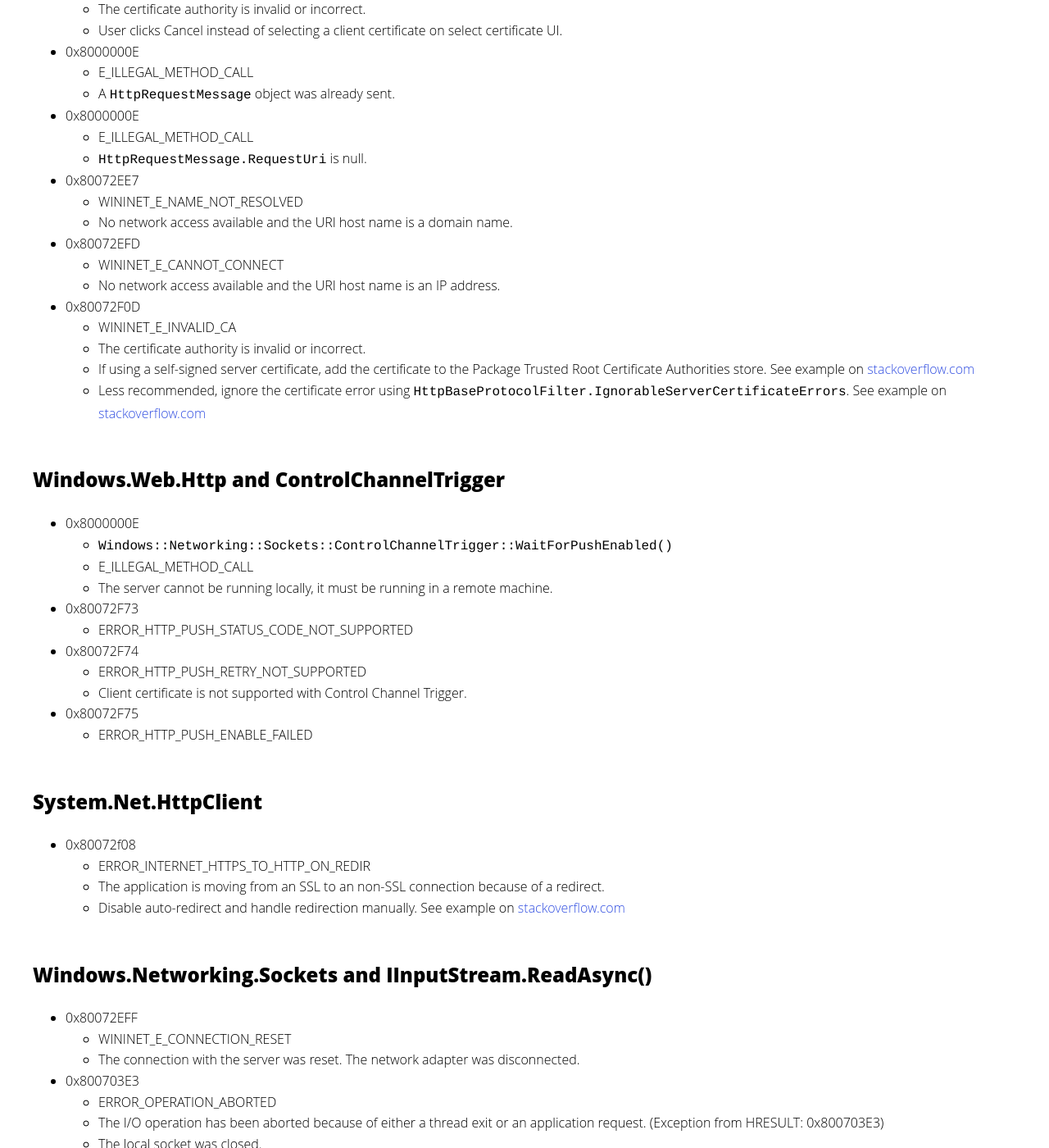
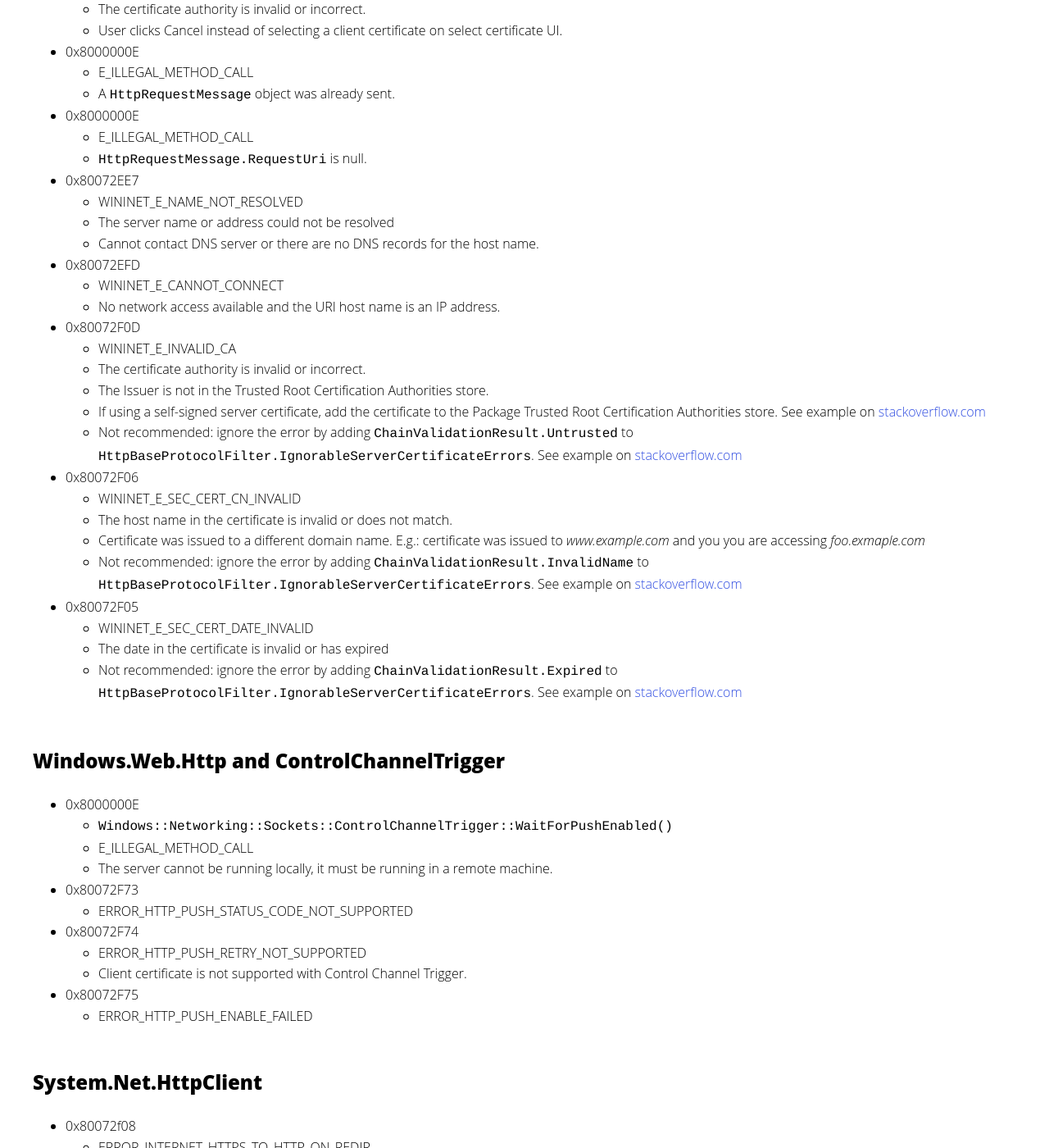
Before and after one commit to kiewic/kiewic.github.io, a Jekyll site: the page built from _posts/2015-08-16-windows-runtime-hresult-table.md, in a window 1280 px wide and 1400 px high, scrolled down 1373 px. Shown: the whole window at 82% size. Built offline with Jekyll 4.4.1, drawn with Linux system fonts in a browser that asks for light colours; comment, search, counter and statistics services are not loaded; some of the changed text lies outside the part shown.

Commit message:
Improving DNS and SSL error descriptions.

```diff
--- a/_posts/2015-08-16-windows-runtime-hresult-table.md
+++ b/_posts/2015-08-16-windows-runtime-hresult-table.md
@@ -48,15 +48,27 @@ Also applies to `Windows.Web.Http.HttpClient.SendRequestAsync()`
     * `HttpRequestMessage.RequestUri` is null.
 * 0x80072EE7
     * WININET_E_NAME_NOT_RESOLVED
-    * No network access available and the URI host name is a domain name.
+    * The server name or address could not be resolved
+    * Cannot contact DNS server or there are no DNS records for the host name.
 * 0x80072EFD
     * WININET_E_CANNOT_CONNECT
     * No network access available and the URI host name is an IP address.
 * 0x80072F0D
     * WININET_E_INVALID_CA
     * The certificate authority is invalid or incorrect.
-    * If using a self-signed server certificate, add the certificate to the Package Trusted Root Certificate Authorities store. See example on [stackoverflow.com](http://stackoverflow.com/questions/29395219/dont-know-how-to-add-ssl-certificate-on-windows-phone-8-1-portable-class-librar/29419301#29419301)
-    * Less recommended, ignore the certificate error using `HttpBaseProtocolFilter.IgnorableServerCertificateErrors`. See example on [stackoverflow.com](http://stackoverflow.com/a/23875601/27211)
+    * The Issuer is not in the Trusted Root Certification Authorities store.
+    * If using a self-signed server certificate, add the certificate to the Package Trusted Root Certification Authorities store. See example on [stackoverflow.com](http://stackoverflow.com/questions/29395219/dont-know-how-to-add-ssl-certificate-on-windows-phone-8-1-portable-class-librar/29419301#29419301)
+    * Not recommended: ignore the error by adding `ChainValidationResult.Untrusted` to `HttpBaseProtocolFilter.IgnorableServerCertificateErrors`. See example on [stackoverflow.com][ignore_cert_errors]
+* 0x80072F06
+    * WININET_E_SEC_CERT_CN_INVALID
+    * The host name in the certificate is invalid or does not match.
+    * Certificate was issued to a different domain name. E.g.: certificate was issued to *www.example.com* and you you are accessing *foo.exmaple.com*
+    * Not recommended: ignore the error by adding `ChainValidationResult.InvalidName` to `HttpBaseProtocolFilter.IgnorableServerCertificateErrors`. See example on [stackoverflow.com][ignore_cert_errors]
+* 0x80072F05
+    * WININET_E_SEC_CERT_DATE_INVALID
+    * The date in the certificate is invalid or has expired
+    * Not recommended: ignore the error by adding `ChainValidationResult.Expired` to `HttpBaseProtocolFilter.IgnorableServerCertificateErrors`. See example on [stackoverflow.com][ignore_cert_errors]
+
 
 
 ## Windows.Web.Http and ControlChannelTrigger
@@ -190,3 +202,4 @@ How to find error constants?
 
 
 [msdn_json]: https://msdn.microsoft.com/en-us/library/windows/apps/xaml/hh770289.aspx
+[ignore_cert_errors]: http://stackoverflow.com/a/23875601/27211
```
Also changed, not shown: other parts of _posts/2015-08-16-windows-runtime-hresult-table.md (+1 -1 lines).
